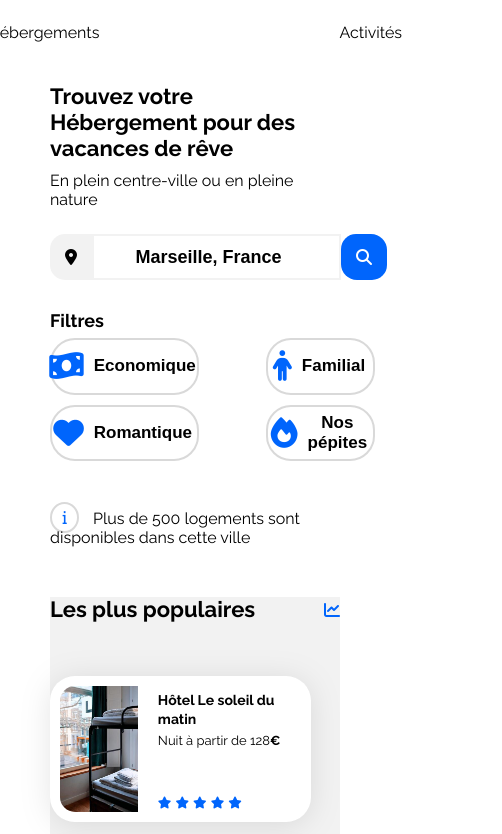
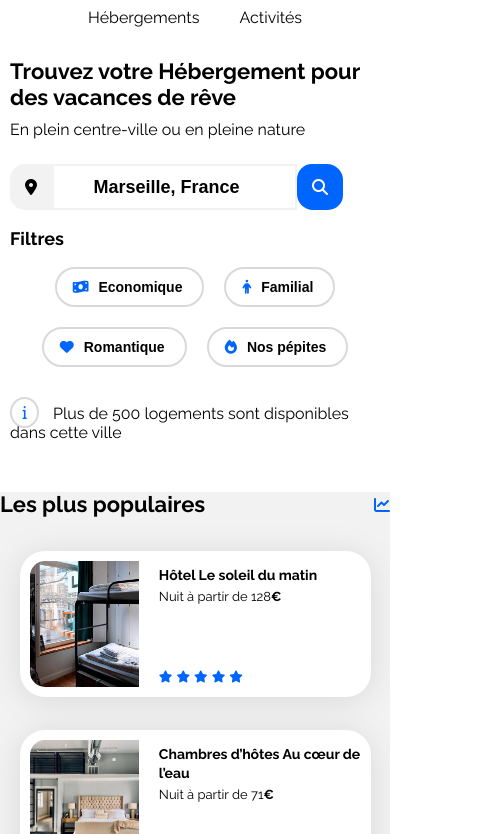
Before and after one commit to oumhanane/booki, a plain HTML site: page index.html in a window 390 px wide. Shown: the part 65-899 px from the top of the page, 502 px wide, since content can reach past the window. Drawn offline with Linux system fonts and the light colour scheme.

Commit message:
modif html + css

```diff
--- a/css/style.css
+++ b/css/style.css
@@ -2,6 +2,10 @@
 *, ::before, ::after {
     box-sizing: border-box;
 }
+
+/* * {
+    box-shadow: 0 0 0 3px red inset;
+} */
 
 :root {
     --main-color: #0065FC;
@@ -100,7 +104,7 @@ p {
     color: var(--main-bg-color)
 }
 
-/****** En-tête ***********/
+/****** header ***********/
 .entete {
     display: flex;
     justify-content: space-between;
@@ -160,7 +164,7 @@ p {
 .icone {
     display: flex;
     padding: 15px;
-    background-color: #f2f2f2;
+    background-color: var(--main-bg-color);
     border-bottom-left-radius: 15px;
     border-top-left-radius: 15px;
 }
@@ -197,7 +201,7 @@ p {
 
 .search-container input[type="search"] {
     border: none;
-    border: 2px solid #F2F2F2;
+    border: 2px solid var(--main-bg-color);
     font-weight: 700;
     font-size: 18px;
     line-height: 21px;
@@ -217,10 +221,13 @@ input::-webkit-input-placeholder {
 
 .filtres-container {
     display: flex;
-    align-items: center;
-    justify-content: flex-start;
-    gap: 30px;
     margin-top: 40px;
+}
+
+.filtres-responsive {
+    display: flex;
+    gap: 20px;
+    margin-left: 15px;
 }
 
 .filtres-container i {
@@ -486,6 +493,23 @@ input::-webkit-input-placeholder {
 /****** Media queries ***********/
 /* Medium devices (tablets, less/equal than 1024px) */
 @media (max-width: 1024px) {
+
+    /* Les filtres */
+
+    .bordures-filtre {
+        font-size: 16px;
+    }
+
+    .filtres-container {
+        display: block;
+    }
+
+    .filtres-responsive {
+        margin-left: 0;
+    }
+
+    /****** Hebergements And Populaires ***********/
+
     .hebergements-and-populaires {
         flex-direction: column;
         justify-content: space-between;
@@ -550,24 +574,34 @@ input::-webkit-input-placeholder {
 @media (max-width: 767.98px) {
     .main-container {
         max-width: 767.98px;
-        /* padding: 0; */
+        padding: 0;
     }
+
+    /****** header ***********/
 
     .entete {
         flex-direction: column;
         align-items: center;
+        padding: 0;
+    }
+
+    .nav-header {
+        margin-top: 25px;
     }
 
     .menu {
-        margin-top: 25px;
+        display: flex;
+        justify-content: space-around;
+        align-items: center;
     }
 
     .lien {
         border-top: none;
+        padding: 0;
     }
 
     .hebergements-activites {
-        padding: 0 100px;
+        /* padding: 0 100px; */
         border-bottom: 2px solid transparent;
     }
 
@@ -597,10 +631,19 @@ input::-webkit-input-placeholder {
 
     .recherche_hebergements {
         margin-top: -40px;
+        padding: 0 10px;
+    }
+
+    h1 {
+        padding-top: 50px;
     }
 
     .recherche_hebergements p {
         margin: 0;
+    }
+
+    .search-container input[type="search"] {
+        padding: 0;
     }
 
     #icone-loupe {
@@ -633,25 +676,37 @@ input::-webkit-input-placeholder {
     }
 
     .filtres-container {
-        display: grid;
+        display: flex;
+        flex-direction: column;
+        gap: 0;
+        margin: 0;
+        /* display: grid;
         grid-template-columns: 1fr 1fr;
-        grid-template-rows: 1fr 1fr 1fr;
-        margin: 40px 0;
+        grid-template-rows: 1fr 1fr 1fr; */
+        /* display: flex;
+        flex-wrap: wrap;
+        margin: 40px 0; */
     }
 
-    .filtres-container h3 {
-        margin-top: -10px;
-    }
-
-    .filtres-container i {
-        font-size: 1.8em;
+    .filtres-responsive {
+        display: flex;
+        justify-content: center;
+        flex-wrap: wrap;
     }
 
     .bordures-filtre {
-        width: 80%;
+        display: flex;
+        justify-content: space-around;
+        font-size: 14px;
+        /* padding: 0; */
     }
 
-    .bordures-filtre:nth-child(1) {
+
+    /* .filtres-container i {
+        font-size: 1.8em;
+    } */
+
+    /* .bordures-filtre:nth-child(1) {
         grid-column-start: 1;
         grid-row-start: 1;
     }
@@ -678,7 +733,7 @@ input::-webkit-input-placeholder {
         grid-column-start: 2;
         grid-row-start: 3;
         margin-top: -40px;
-    }
+    } */
 
     .infos {
         display: flex;
@@ -712,6 +767,9 @@ input::-webkit-input-placeholder {
 
     .populaires-cards {
         flex-direction: column;
+        justify-content: center;
+        align-items: center;
+        margin: 0;
     }
 
     .populaires-cards article {
@@ -728,11 +786,13 @@ input::-webkit-input-placeholder {
 
     .hebergements-photo {
         flex-direction: column;
+        justify-content: center;
+        align-items: center;
         margin: 0;
     }
 
     .hebergements-photo a {
-        width: 100%;
+        width: 90%;
     }
 
     .hebergements-photo .card {
@@ -741,7 +801,7 @@ input::-webkit-input-placeholder {
     }
 
     .card-hebergements {
-        margin: 10px;
+        margin: 10px 0;
     }
 
     .card-hebergements img {
@@ -761,7 +821,7 @@ input::-webkit-input-placeholder {
         flex-direction: column;
         justify-content: space-between;
         align-items: center;
-        width: 100%;
+        /* width: 100%; */
     }
 
     .activites-cards .card-activites {
@@ -783,8 +843,10 @@ input::-webkit-input-placeholder {
     }
 
     .footer-container {
-        margin-top: 100px;
+        margin-top: 60px;
         display: block;
+        background-color: #F0F2F6;
+        padding: 0;
     }
 
     .article-footer:nth-child(2) {
--- a/index.html
+++ b/index.html
@@ -50,7 +50,8 @@
             </form>
 
             <div class="filtres-container">
-                <h3 class="filtres">Filtres</h3>
+                <h3>Filtres</h3>
+                <div class="filtres-responsive">
                     <button class="bordures-filtre">
                         <i class="fa-solid fa-money-bill-wave"></i>
                         Economique
@@ -67,6 +68,7 @@
                         <i class="fa-solid fa-fire"></i>
                         Nos pépites
                     </button>
+                </div>
             </div>
             <div class="icone-infos">
                     <p>i</p>
```
Lines whose indentation alone changed are shown as unchanged.
